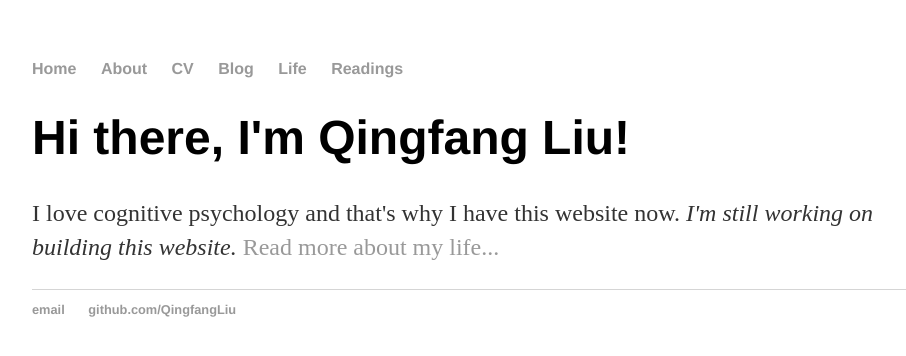
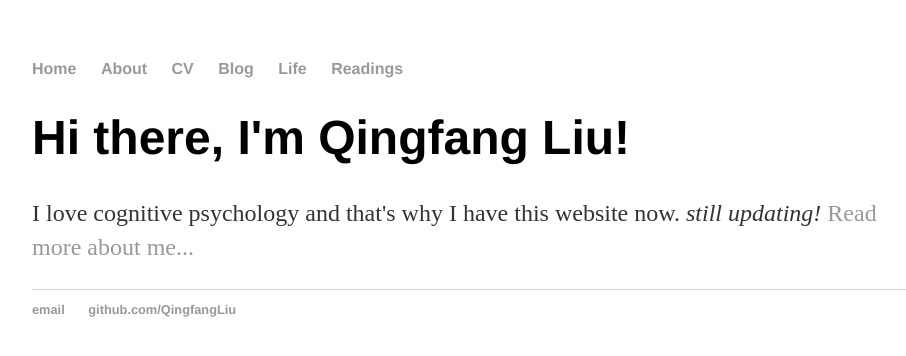
Before and after one commit to QingfangLiu/qingfangliu.github.io, a Jekyll site: the page built from index.html, in a window 1280 px wide. Shown: the top 356 px of the page, without its empty margins (160-1066 px from the left). Built offline with Jekyll 4.4.1, drawn with Linux system fonts in a browser that asks for light colours.

Commit message:
Update index.html

```diff
--- a/index.html
+++ b/index.html
@@ -4,5 +4,5 @@ title: Qingfang Liu
 ---
 <div class="blurb">
 	<h1>Hi there, I'm Qingfang Liu!</h1>
-	<p>I love cognitive psychology and that's why I have this website now. <em> I'm still working on building this website. </em>  <a href="/about">Read more about my life...</a></p>
+	<p>I love cognitive psychology and that's why I have this website now. <em> still updating! </em>  <a href="/about">Read more about me...</a></p>
 </div><!-- /.blurb -->
```
